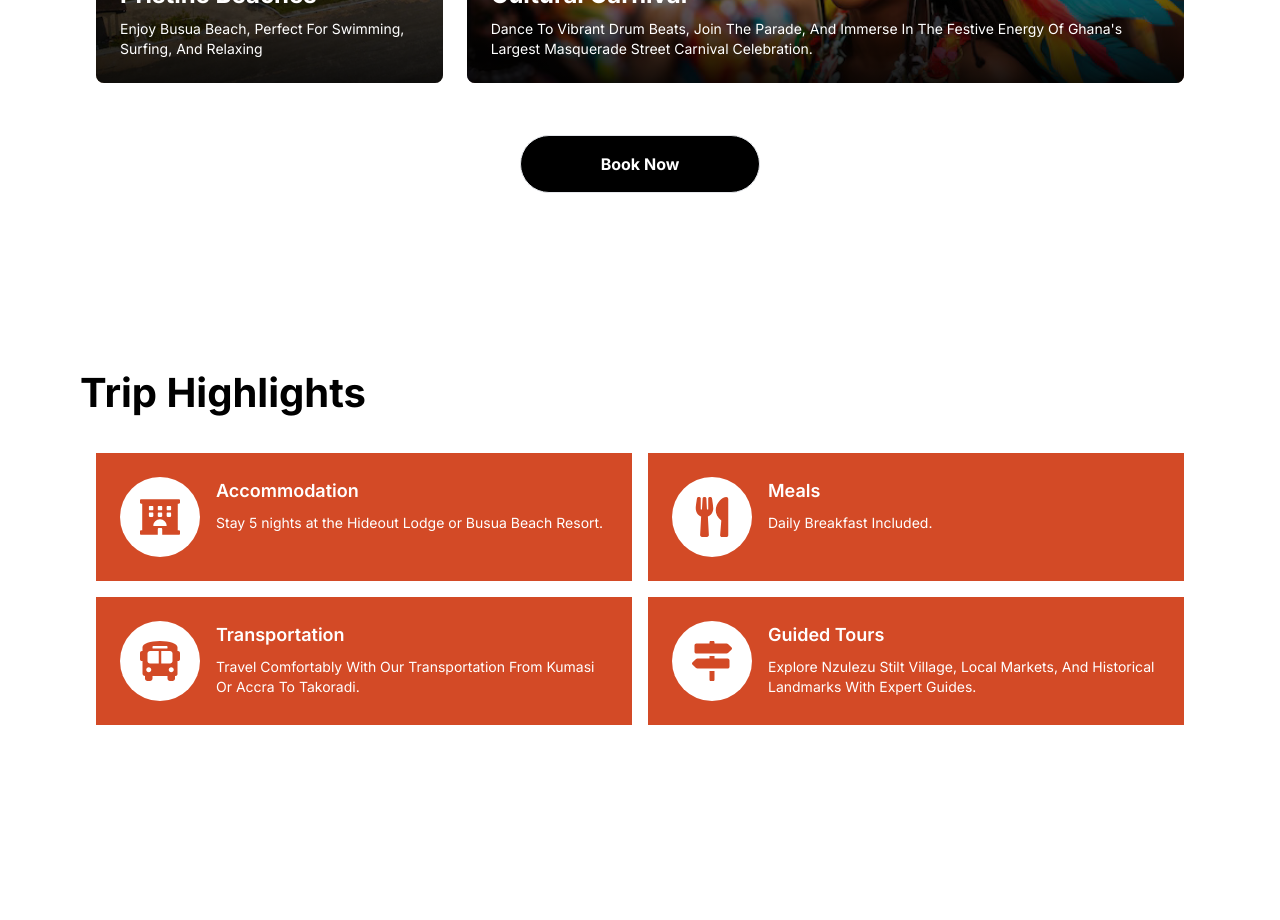
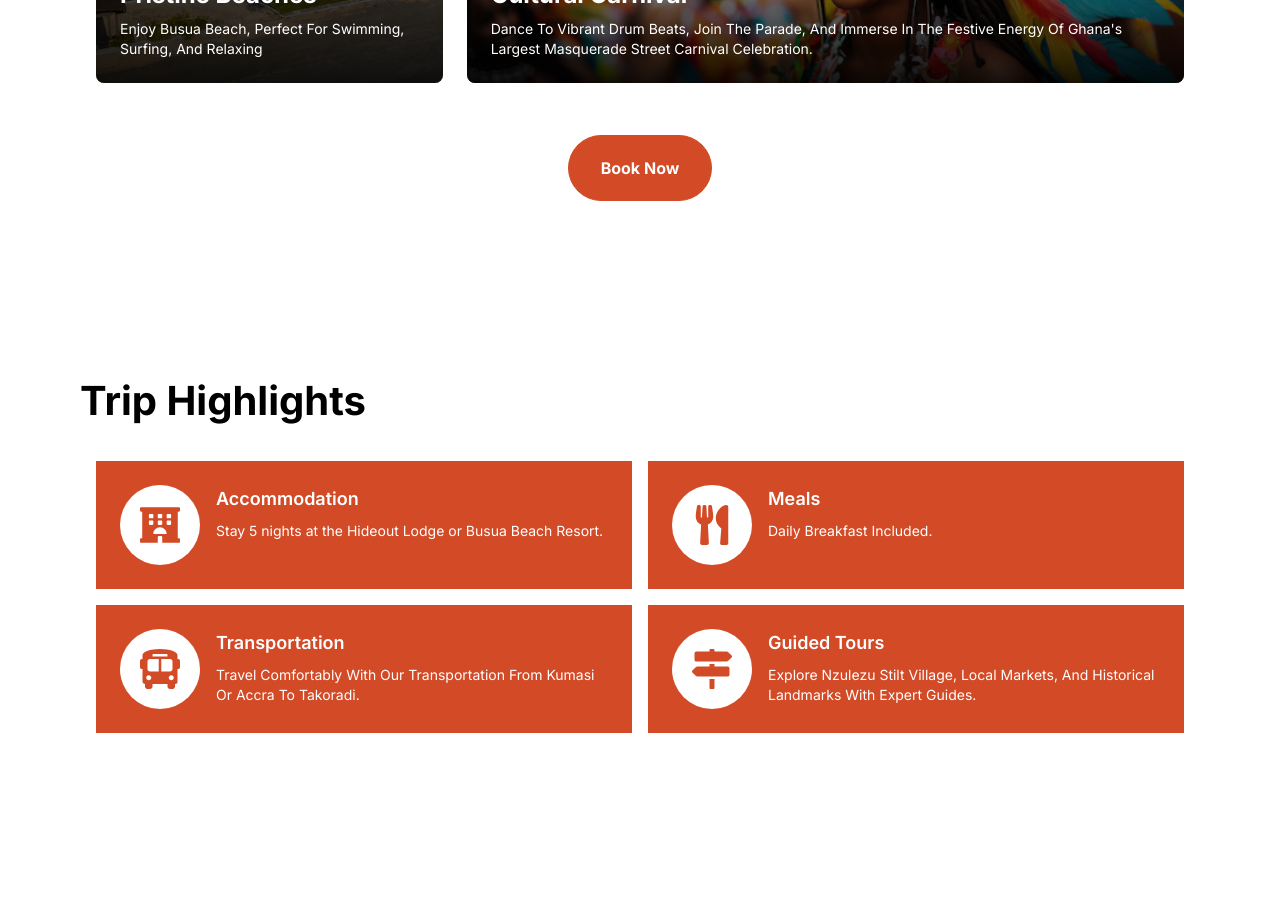
Before and after one commit to mjmartey19/orange_december, a Next.js app: page / in a window 1280 px wide. Shown: the part 2120-3040 px from the top of the page. Built offline with nearby package versions, Linux system fonts and the light colour scheme.

Commit message:
btn changed from black to orange

```diff
--- a/components/WhyTrip.tsx
+++ b/components/WhyTrip.tsx
@@ -12,7 +12,7 @@ const WhyTrip = () => {
           <Button
             link='/booking-form'
             title="Book Now"
-            variant="btn_dark"
+            variant="btn_orange"
           />
         </div>
 
```
